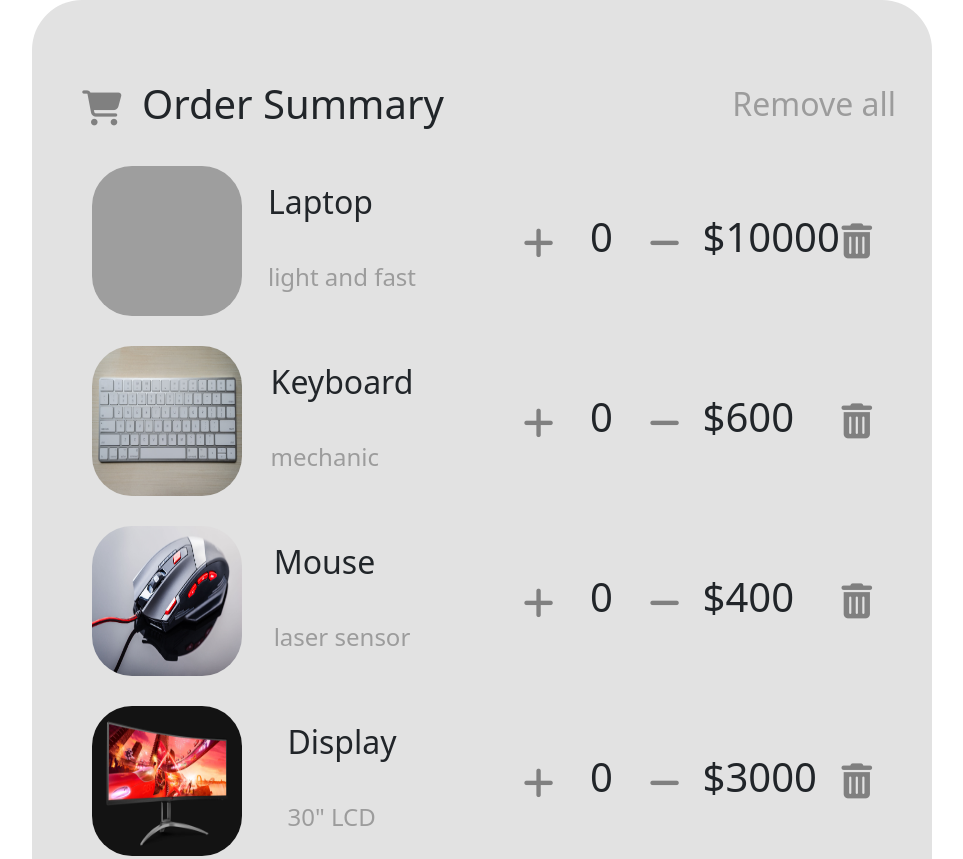
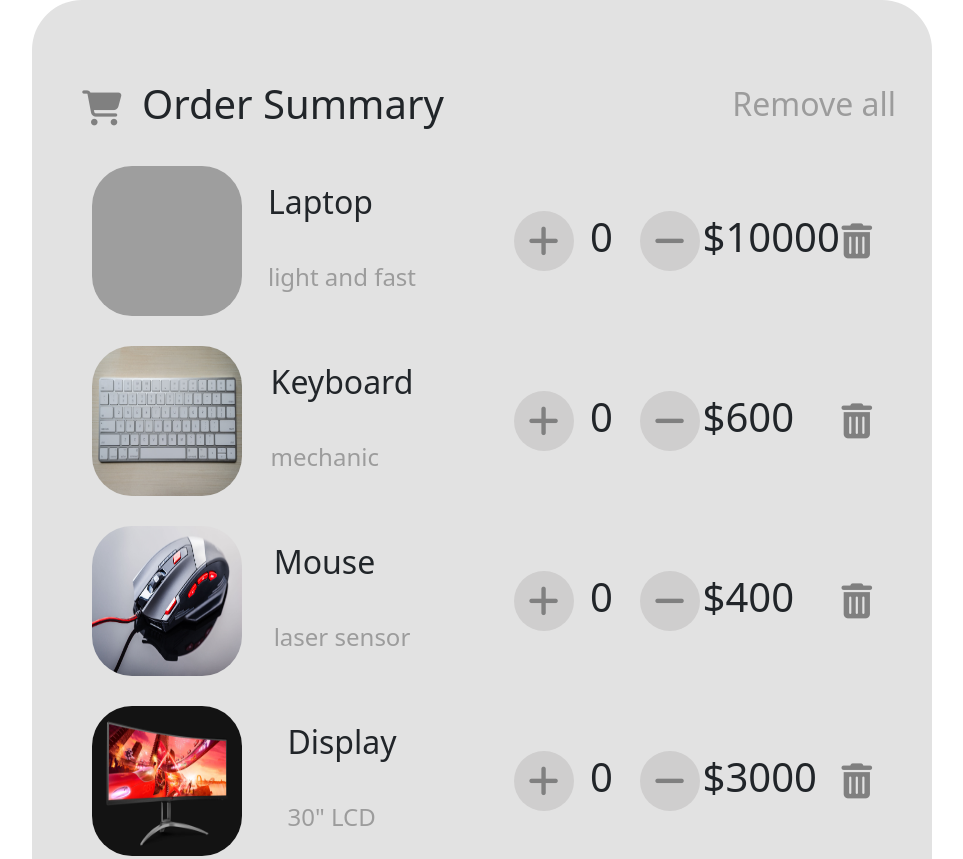
Before and after one commit to cesar-celis-dev/carrito-app, a React app: page / in a window 1280 px wide. Shown: the top 859 px of the page, without its empty margins (158-1121 px from the left). Built offline with nearby package versions, Linux system fonts and the light colour scheme; grey boxes are pictures that could not be loaded.

Commit message:
se arreglaron los botones

```diff
--- a/src/components/Product.js
+++ b/src/components/Product.js
@@ -37,17 +37,23 @@ export const Product = ({
 
 
             <div className='operation'>
-                <button
-                    className='btnProduct icon'
-                    onClick={handleAdd}
-                > <i class="fa-solid fa-plus"></i> </button>
+                <div className='btnProduct'>
+                    <button
+                        className='icon'
+                        onClick={handleAdd}
+                    > <i class="fa-solid fa-plus"></i>
+                    </button>
+                </div>
 
                 <h1 className='text-center'>{count}</h1>
 
-                <button
-                    className='btnProduct icon'
-                    onClick={handleSubstract}
-                > <i class="fa-solid fa-minus"></i> </button>
+                <div className='btnProduct'>
+                    <button
+                        className='icon'
+                        onClick={handleSubstract}
+                    > <i class="fa-solid fa-minus"></i>
+                    </button>
+                </div>
 
                 <h1>${priceWT}</h1>
                 <button className='icon'><i class="fa-solid fa-trash-can"></i></button>
--- a/src/index.css
+++ b/src/index.css
@@ -60,8 +60,10 @@ img{
 
 .btnProduct{
     border-radius: 100%;
-    width: 50px;
-    height: 50px;
+    width: 60px;
+    height: 60px;
+    background-color: rgb(207, 206, 206);
+    display: grid;
 }
 hr {
     height: 25px;
```
